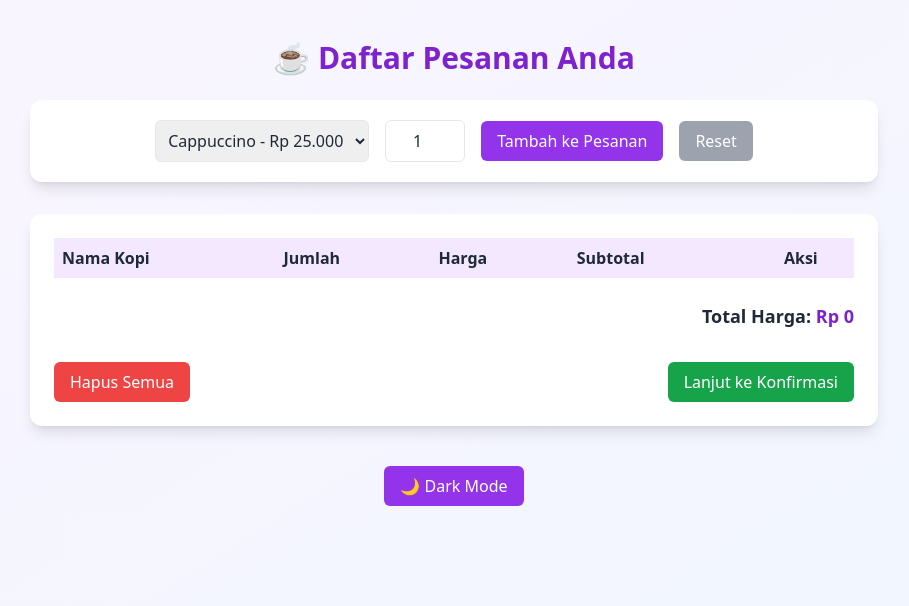
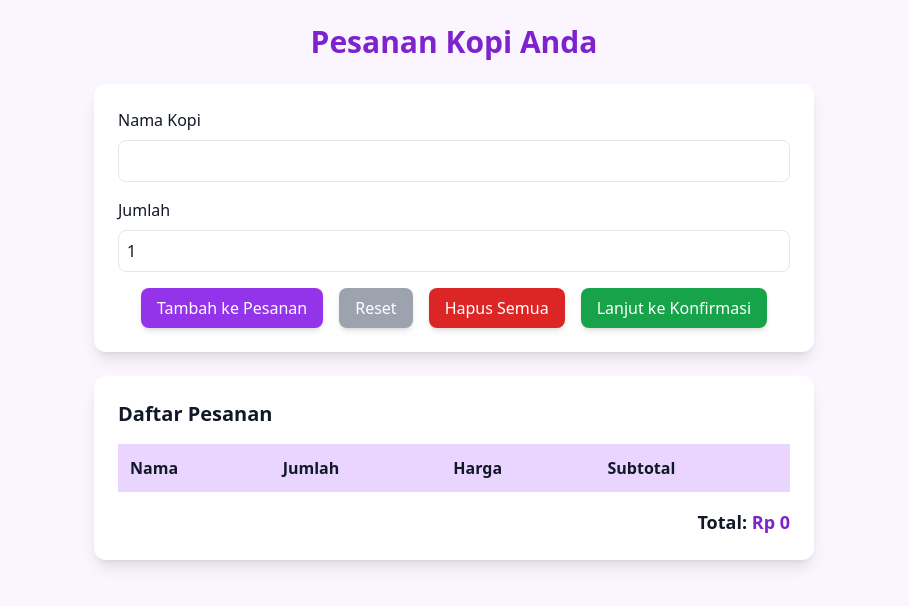
Before and after one commit to Erzhass/zharry, a plain HTML site: page order.html in a window 1280 px wide. Shown: the whole page, without its empty margins (186-1095 px from the left). Drawn offline with nearby package versions, Linux system fonts and the light colour scheme.

Commit message:
perbaikan order

```diff
--- a/order.html
+++ b/order.html
@@ -6,74 +6,78 @@
     <meta name="viewport" content="width=device-width, initial-scale=1.0" />
     <title>Pemesanan Kopi</title>
     <script src="https://cdn.tailwindcss.com"></script>
+    <script>
+        // Ambil mode dari localStorage (dari index.html)
+        if (localStorage.getItem("theme") === "dark") {
+            document.documentElement.classList.add("dark");
+        } else {
+            document.documentElement.classList.remove("dark");
+        }
+    </script>
 </head>
 
-<body
-    class="bg-gradient-to-br from-purple-50 to-blue-50 min-h-screen dark:bg-gray-900 dark:text-gray-100 transition-all duration-500">
+<body class="bg-purple-50 dark:bg-gray-900 text-gray-900 dark:text-white min-h-screen transition-all duration-300">
 
-    <div class="max-w-4xl mx-auto py-10 px-6">
-        <h1 class="text-3xl font-bold text-center text-purple-700 dark:text-purple-300 mb-6">☕ Daftar Pesanan Anda</h1>
+    <div class="max-w-3xl mx-auto p-6">
+        <h1 class="text-3xl font-bold mb-6 text-center text-purple-700 dark:text-purple-300">
+            Pesanan Kopi Anda
+        </h1>
 
-        <!-- FORM TAMBAH PESANAN -->
-        <div
-            class="bg-white dark:bg-gray-800 text-gray-800 dark:text-gray-100 rounded-xl shadow-lg p-5 mb-8 transition-all">
-            <form id="orderForm" class="flex flex-wrap items-center justify-center gap-4">
-                <select id="coffeeName" class="p-2 border rounded-md text-gray-800">
-                    <option value="Cappuccino" data-price="25000">Cappuccino - Rp 25.000</option>
-                    <option value="Latte" data-price="27000">Latte - Rp 27.000</option>
-                    <option value="Americano" data-price="22000">Americano - Rp 22.000</option>
-                    <option value="Espresso" data-price="20000">Espresso - Rp 20.000</option>
-                </select>
-                <input type="number" id="quantity" min="1" value="1"
-                    class="p-2 border rounded-md w-20 text-center text-gray-800" />
-                <button type="submit"
-                    class="bg-purple-600 text-white px-4 py-2 rounded-md hover:bg-purple-800 transition-all">Tambah ke
-                    Pesanan</button>
-                <button type="button" id="resetForm"
-                    class="bg-gray-400 text-white px-4 py-2 rounded-md hover:bg-gray-600 transition-all">Reset</button>
+        <!-- Form Pesanan -->
+        <div class="bg-white dark:bg-gray-800 p-6 rounded-xl shadow-lg mb-6">
+            <form id="orderForm" class="space-y-4">
+                <div>
+                    <label for="coffeeName" class="block mb-2 font-medium">Nama Kopi</label>
+                    <input id="coffeeName" type="text" readonly
+                        class="w-full p-2 border rounded-lg dark:bg-gray-700 dark:border-gray-600" />
+                </div>
+
+                <div>
+                    <label for="qty" class="block mb-2 font-medium">Jumlah</label>
+                    <input id="qty" type="number" min="1" value="1"
+                        class="w-full p-2 border rounded-lg dark:bg-gray-700 dark:border-gray-600" />
+                </div>
+
+                <div class="flex flex-wrap gap-4 justify-center mt-4">
+                    <button type="button" id="addOrder"
+                        class="bg-purple-600 hover:bg-purple-700 text-white px-4 py-2 rounded-lg shadow-md transition-all">Tambah
+                        ke Pesanan</button>
+                    <button type="reset"
+                        class="bg-gray-400 hover:bg-gray-500 text-white px-4 py-2 rounded-lg shadow-md transition-all">Reset</button>
+                    <button type="button" id="clearAll"
+                        class="bg-red-600 hover:bg-red-700 text-white px-4 py-2 rounded-lg shadow-md transition-all">Hapus
+                        Semua</button>
+                    <button type="button" id="goConfirm"
+                        class="bg-green-600 hover:bg-green-700 text-white px-4 py-2 rounded-lg shadow-md transition-all">Lanjut
+                        ke Konfirmasi</button>
+                </div>
             </form>
         </div>
 
-        <!-- TABEL PESANAN -->
-        <div class="bg-white dark:bg-gray-800 text-gray-800 dark:text-gray-100 rounded-xl shadow-lg p-6 transition-all">
-            <table class="w-full text-left border-collapse">
-                <thead>
-                    <tr class="bg-purple-100 dark:bg-gray-700">
-                        <th class="p-2">Nama Kopi</th>
-                        <th class="p-2">Jumlah</th>
-                        <th class="p-2">Harga</th>
-                        <th class="p-2">Subtotal</th>
-                        <th class="p-2 text-center">Aksi</th>
-                    </tr>
-                </thead>
-                <tbody id="orderList"></tbody>
-            </table>
-
-            <!-- TOTAL -->
-            <div class="text-right mt-6 text-lg font-semibold">
-                Total Harga: <span id="totalPrice" class="text-purple-700 dark:text-purple-300">Rp 0</span>
+        <!-- Daftar Pesanan -->
+        <div class="bg-white dark:bg-gray-800 p-6 rounded-xl shadow-lg">
+            <h2 class="text-xl font-semibold mb-4">Daftar Pesanan</h2>
+            <div class="overflow-x-auto">
+                <table class="w-full text-left border-collapse">
+                    <thead class="bg-purple-200 dark:bg-gray-700">
+                        <tr>
+                            <th class="p-3">Nama</th>
+                            <th class="p-3">Jumlah</th>
+                            <th class="p-3">Harga</th>
+                            <th class="p-3">Subtotal</th>
+                        </tr>
+                    </thead>
+                    <tbody id="orderList" class="divide-y dark:divide-gray-700"></tbody>
+                </table>
             </div>
-
-            <!-- TOMBOL AKSI -->
-            <div class="flex justify-between mt-8">
-                <button id="clearAll"
-                    class="bg-red-500 text-white px-4 py-2 rounded-md hover:bg-red-700 transition-all">Hapus
-                    Semua</button>
-                <button id="nextConfirm"
-                    class="bg-green-600 text-white px-4 py-2 rounded-md hover:bg-green-800 transition-all">Lanjut ke
-                    Konfirmasi</button>
+            <div class="mt-4 text-right text-lg font-semibold">
+                Total: <span id="totalPrice" class="text-purple-700 dark:text-purple-300">Rp 0</span>
             </div>
         </div>
 
-        <!-- DARK MODE TOGGLE -->
-        <div class="mt-10 text-center">
-            <button id="toggleDark"
-                class="px-4 py-2 bg-purple-600 text-white rounded-md hover:bg-purple-800 transition-all">🌙 Dark
-                Mode</button>
-        </div>
     </div>
 
-    <script src="script/order.js"></script>
+    <script src="order.js"></script>
 </body>
 
 </html>
```
Also changed, not shown: assets/script/order.js (+65 -108 lines).
